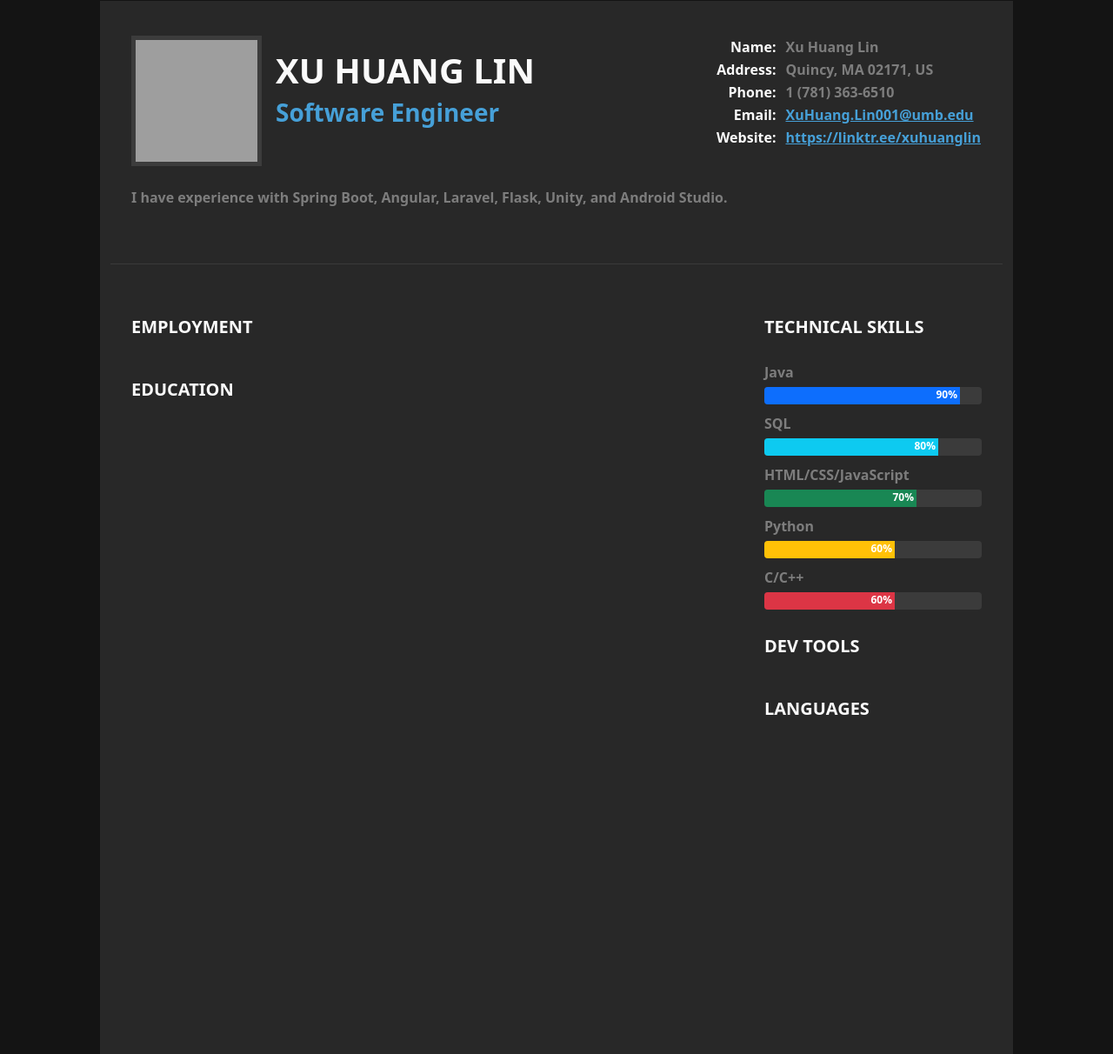
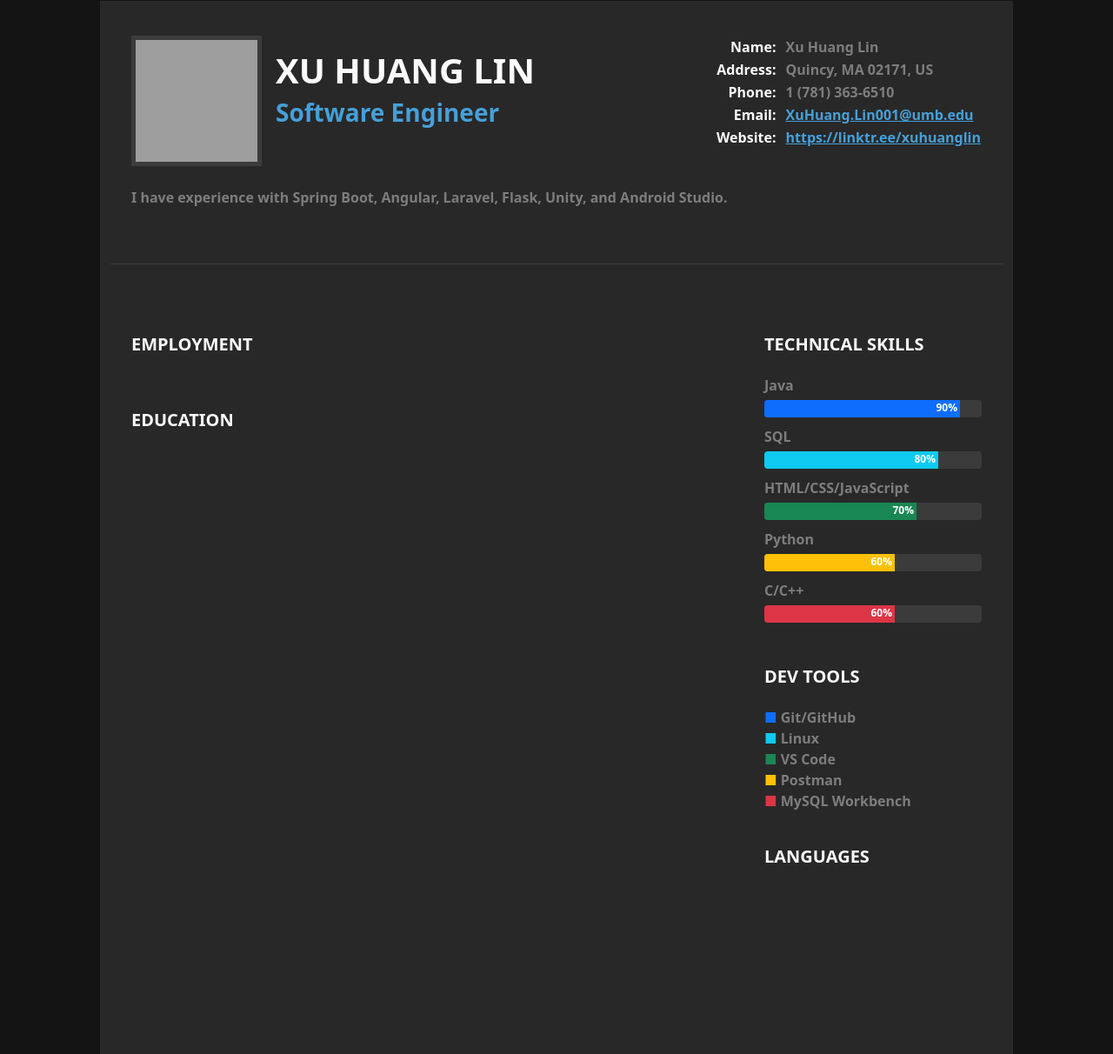
Before and after one commit to xh-lin/sql-examples, a plain HTML site: page html/resume/index.html in a window 1280 px wide. Shown: the part 69-1281 px from the top of the page at 87% size. Drawn offline with nearby package versions, Linux system fonts and the light colour scheme; grey boxes are pictures that could not be loaded.

Commit message:
Dev tools

```diff
--- a/html/resume/index.css
+++ b/html/resume/index.css
@@ -41,8 +41,8 @@ a, #title {
 }
 
 #session2 h5 {
-    padding-top: 20px;
-    padding-bottom: 20px;
+    padding-top: 40px;
+    padding-bottom: 15px;
 }
 
 .progress {
--- a/html/resume/index.html
+++ b/html/resume/index.html
@@ -95,6 +95,11 @@
 
                 <div id="dev_tools">
                     <h5>Dev Tools</h5>
+                    <div><span class="text-primary">&#9632;</span> Git/GitHub</div>
+                    <div><span class="text-info">&#9632;</span> Linux</div>
+                    <div><span class="text-success">&#9632;</span> VS Code</div>
+                    <div><span class="text-warning">&#9632;</span> Postman</div>
+                    <div><span class="text-danger">&#9632;</span> MySQL Workbench</div>
                 </div>
 
                 <div id="languages">
```
